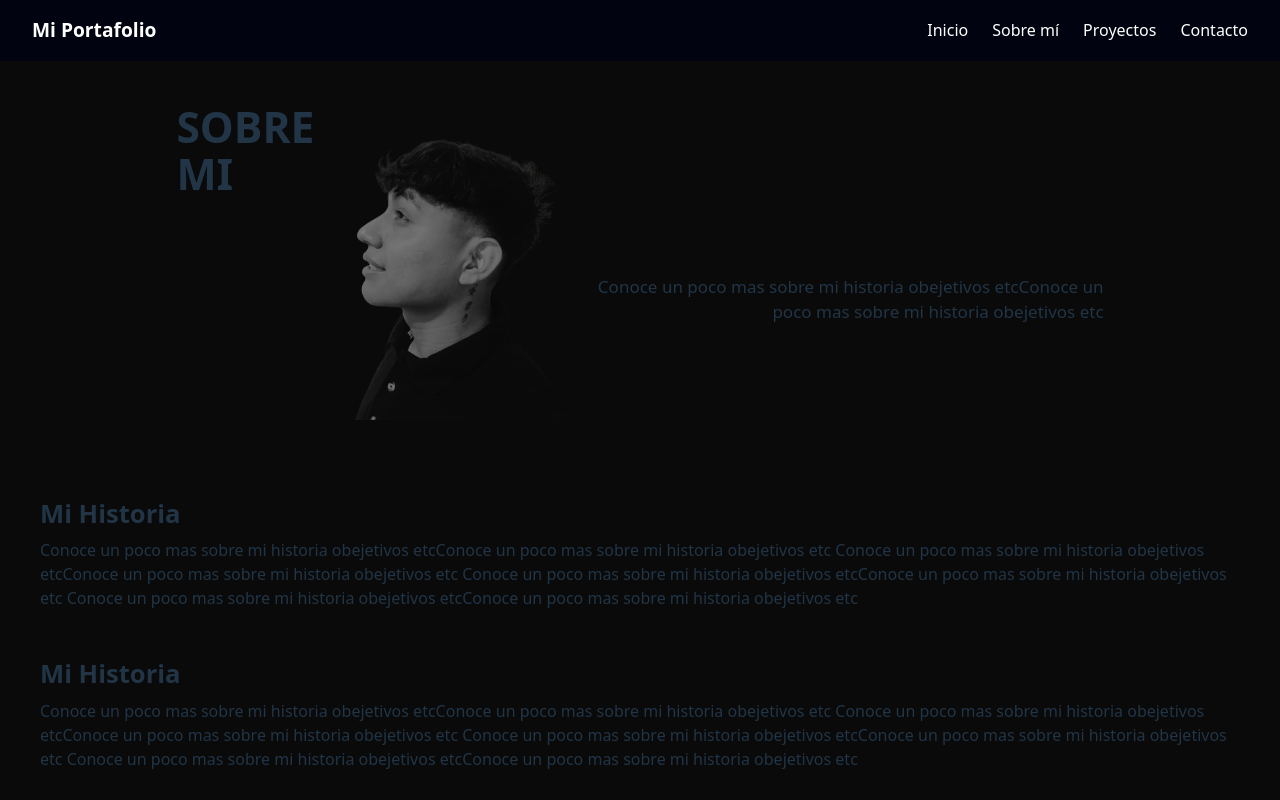
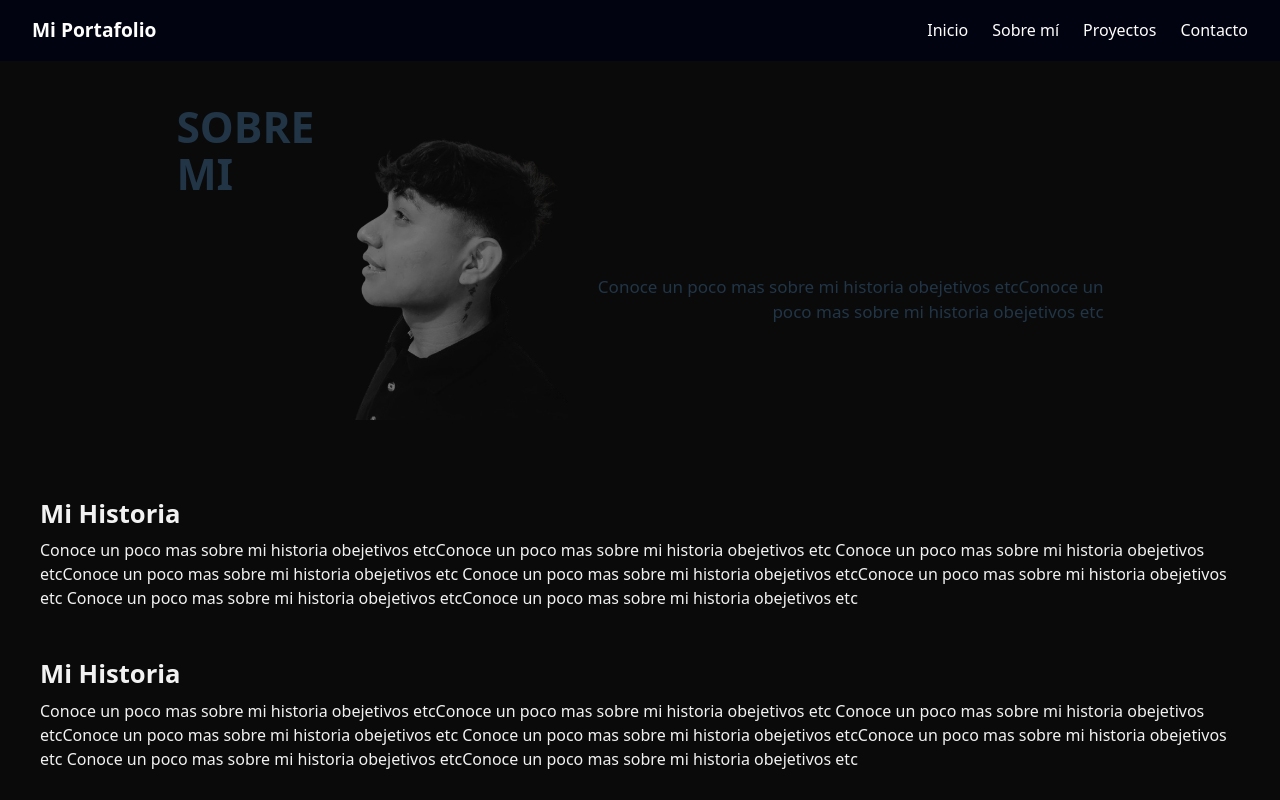
Before and after one commit to Emmir4444/Portafolio, a React (Vite) app in the folder portafolio/: page /aboutme in a window 1280 px wide. Shown: the top 800 px of the page. Built offline with nearby package versions, Linux system fonts and the light colour scheme; a web font is replaced by a local one.

Commit message:
color text

```diff
--- a/portafolio/src/Components/AboutSlice/AboutSlice.css
+++ b/portafolio/src/Components/AboutSlice/AboutSlice.css
@@ -2,6 +2,7 @@
 width: 100vw;
 height: auto;
 margin-top: 50px;
+color: #f3f2f2;
 }
 .about-slice-title{
     width: auto;
```
